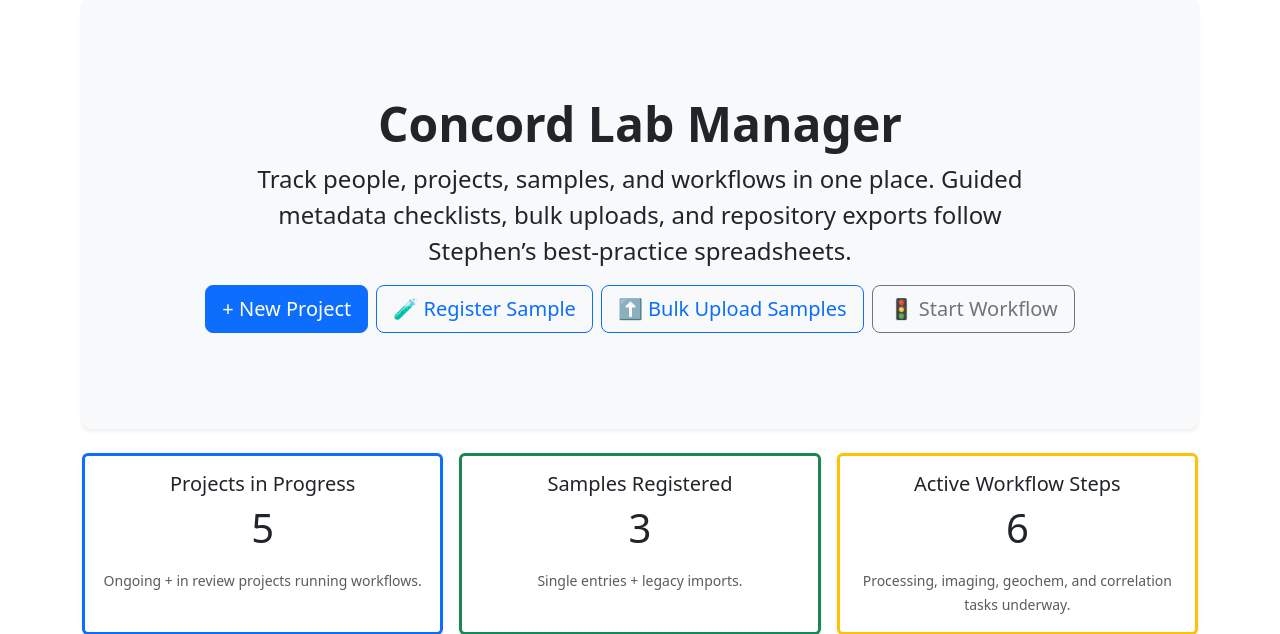
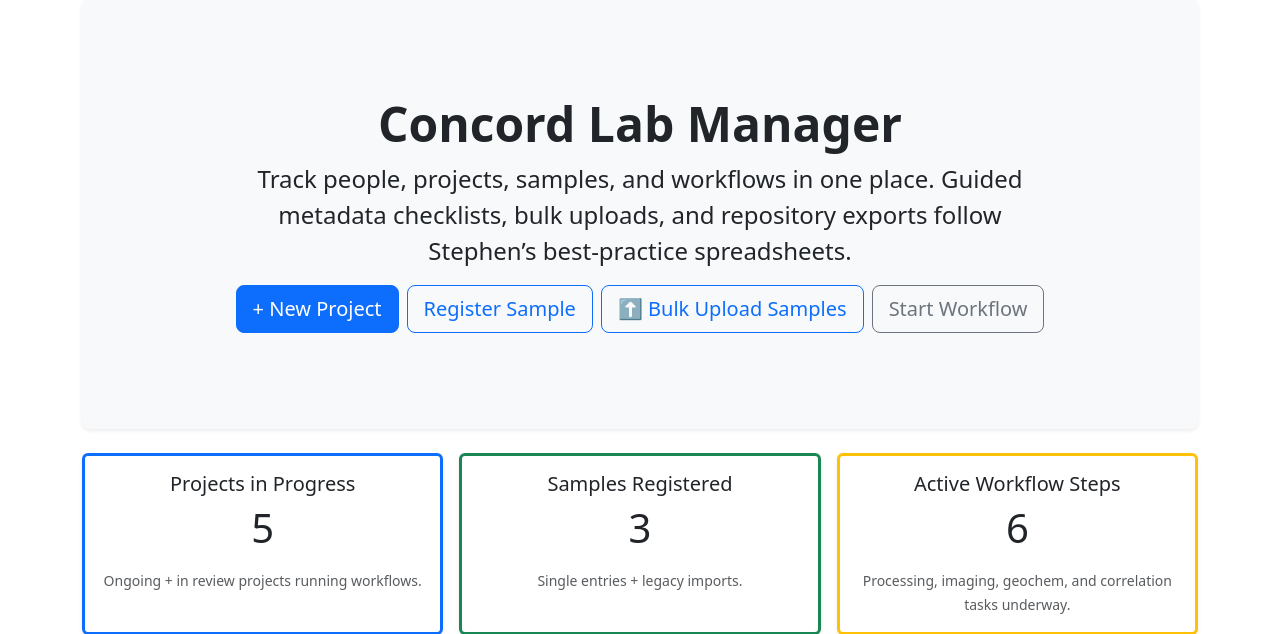
Before and after one commit to garciaden/Geo-Mockup, a Flask app: page / in a window 1280 px wide. Shown: the part 101-735 px from the top of the page. Run offline with Flask 3, Linux system fonts and the light colour scheme.

Commit message:
removed emojis

```diff
--- a/app/main/templates/main/index.html
+++ b/app/main/templates/main/index.html
@@ -10,9 +10,9 @@
       </p>
       <div class="d-flex flex-wrap justify-content-center gap-2">
         <a href="{{ url_for('projects.project_create') }}" class="btn btn-primary btn-lg">+ New Project</a>
-        <a href="{{ url_for('samples.sample_register') }}" class="btn btn-outline-primary btn-lg">🧪 Register Sample</a>
+        <a href="{{ url_for('samples.sample_register') }}" class="btn btn-outline-primary btn-lg">Register Sample</a>
         <a href="{{ url_for('samples.sample_bulk_upload') }}" class="btn btn-outline-primary btn-lg">⬆️ Bulk Upload Samples</a>
-        <a href="{{ url_for('samples.sample_list') }}" class="btn btn-outline-secondary btn-lg">🚦 Start Workflow</a>
+        <a href="{{ url_for('samples.sample_list') }}" class="btn btn-outline-secondary btn-lg">Start Workflow</a>
       </div>
     </div>
   </div>
```
